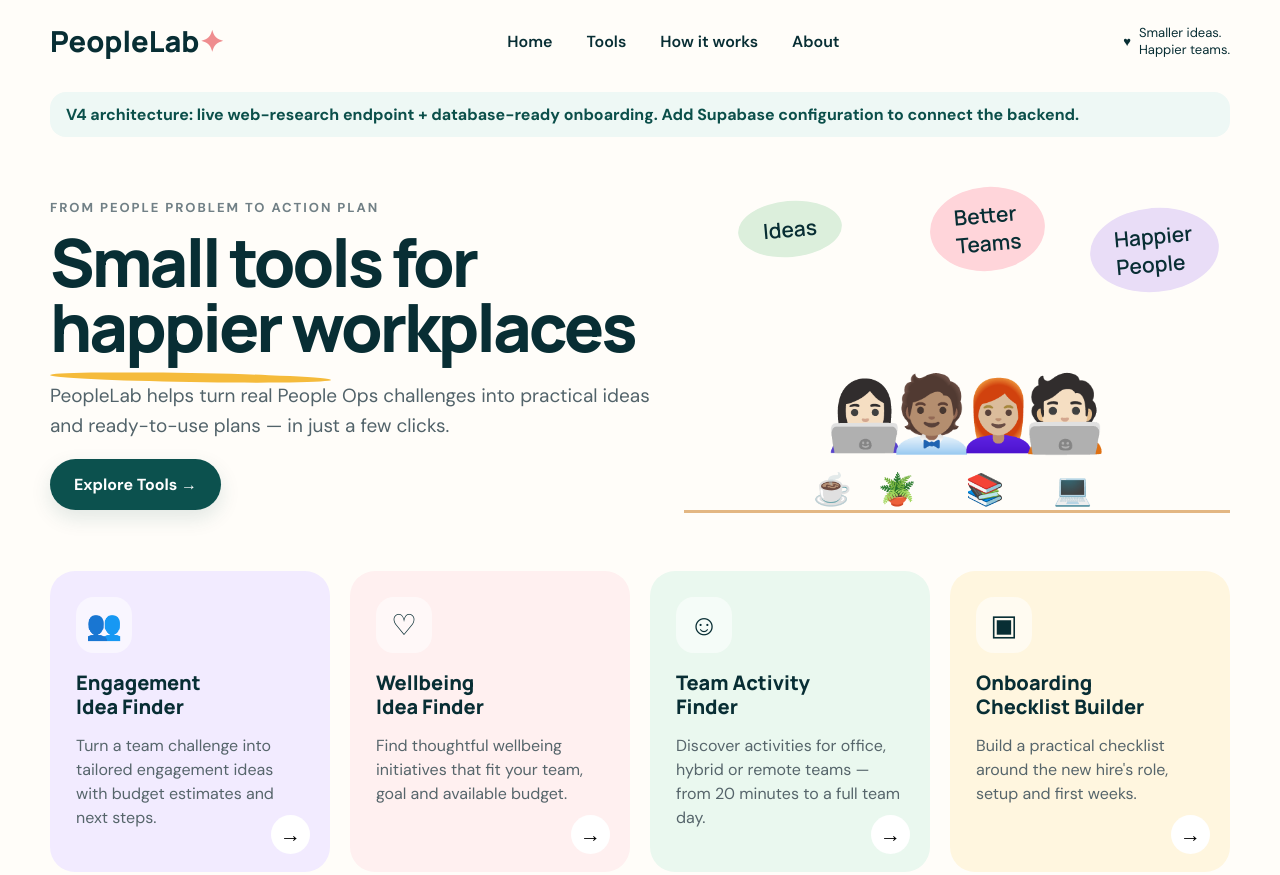
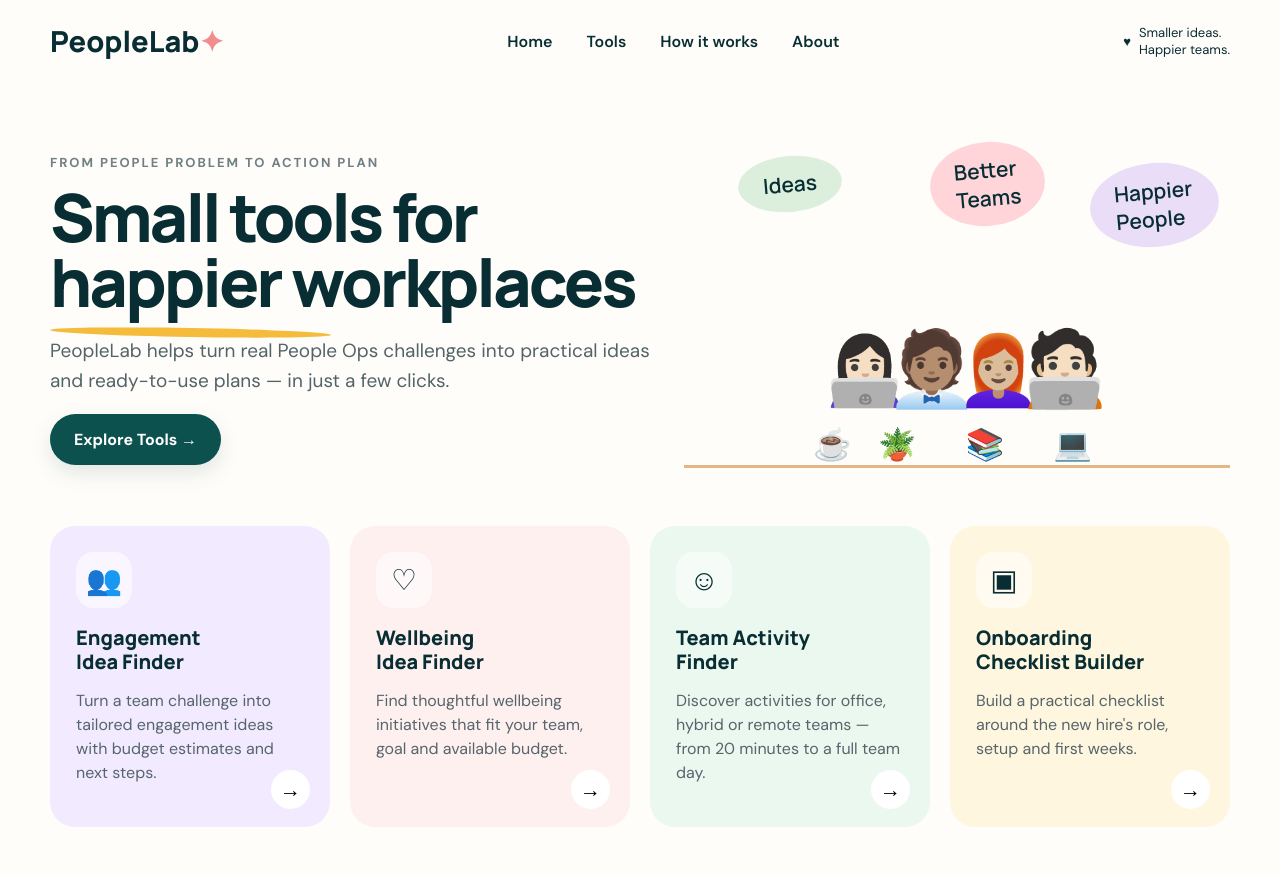
Before and after one commit to verikomaisuradze2001-lab/peoplelab, a website built with Vite: page index.html in a window 1280 px wide. Shown: the top 875 px of the page. Built offline with nearby package versions, Linux system fonts and the light colour scheme; no server answers.

Commit message:
Remove development banner

```diff
--- a/index.html
+++ b/index.html
@@ -1,6 +1,6 @@
 <!doctype html><html lang="en"><head><meta charset="utf-8"><meta name="viewport" content="width=device-width,initial-scale=1"><title>PeopleLab — From people problem to action plan</title><meta name="description" content="Practical People Ops tools for engagement, wellbeing, team activities and onboarding."><link rel="preconnect" href="https://fonts.googleapis.com"><link rel="preconnect" href="https://fonts.gstatic.com" crossorigin><link href="https://fonts.googleapis.com/css2?family=DM+Sans:wght@400;500;600;700&family=Manrope:wght@600;700;800&display=swap" rel="stylesheet"></head><body>
 <header class="nav wrap"><a class="brand" href="#top">PeopleLab<span>✦</span></a><nav><a href="#top">Home</a><a href="#tools">Tools</a><a href="#how">How it works</a><a href="#about">About</a></nav><span class="mini">♥ <span>Smaller ideas.<br>Happier teams.</span></span></header>
-<main id="top"><div class="wrap" style="margin-top:10px"><div style="padding:12px 16px;border-radius:16px;background:#eef8f5;color:#0b4f4a;font-weight:700">V4 architecture: live web-research endpoint + database-ready onboarding. Add Supabase configuration to connect the backend.</div></div><section class="hero wrap"><div class="hero-copy"><p class="eyebrow">FROM PEOPLE PROBLEM TO ACTION PLAN</p><h1>Small tools for<br><span>happier workplaces</span></h1><p class="lead">PeopleLab helps turn real People Ops challenges into practical ideas and ready-to-use plans — in just a few clicks.</p><button class="primary" data-scroll="#tools">Explore Tools <b>→</b></button></div><div class="hero-art"><div class="bubble b1">Ideas</div><div class="bubble b2">Better<br>Teams</div><div class="bubble b3">Happier<br>People</div><div class="people">👩🏻‍💻 <span>🧑🏽‍💼</span> 👩🏼‍🦰 <span>🧑🏻‍💻</span></div><div class="desk">☕ 🪴　📚　💻</div></div></section>
+<main id="top"><div class="wrap" style="margin-top:10px"></div><section class="hero wrap"><div class="hero-copy"><p class="eyebrow">FROM PEOPLE PROBLEM TO ACTION PLAN</p><h1>Small tools for<br><span>happier workplaces</span></h1><p class="lead">PeopleLab helps turn real People Ops challenges into practical ideas and ready-to-use plans — in just a few clicks.</p><button class="primary" data-scroll="#tools">Explore Tools <b>→</b></button></div><div class="hero-art"><div class="bubble b1">Ideas</div><div class="bubble b2">Better<br>Teams</div><div class="bubble b3">Happier<br>People</div><div class="people">👩🏻‍💻 <span>🧑🏽‍💼</span> 👩🏼‍🦰 <span>🧑🏻‍💻</span></div><div class="desk">☕ 🪴　📚　💻</div></div></section>
 <section id="tools" class="tools wrap"><article class="tool lavender"><div class="icon">👥</div><h3>Engagement<br>Idea Finder</h3><p>Turn a team challenge into tailored engagement ideas with budget estimates and next steps.</p><button data-open="engagement">→</button></article><article class="tool blush"><div class="icon">♡</div><h3>Wellbeing<br>Idea Finder</h3><p>Find thoughtful wellbeing initiatives that fit your team, goal and available budget.</p><button data-open="wellbeing">→</button></article><article class="tool mint"><div class="icon">☺</div><h3>Team Activity<br>Finder</h3><p>Discover activities for office, hybrid or remote teams — from 20 minutes to a full team day.</p><button data-open="activity">→</button></article><article class="tool cream"><div class="icon">▣</div><h3>Onboarding<br>Checklist Builder</h3><p>Build a practical checklist around the new hire's role, setup and first weeks.</p><button data-open="onboarding">→</button></article></section>
 <section id="how" class="how wrap"><h2>How it works</h2><div class="steps"><div><i>1</i><h4>Choose a tool</h4><p>Pick the People area you want to improve.</p></div><div><i>2</i><h4>Add your context</h4><p>Use suggested options or type your own details.</p></div><div><i>3</i><h4>Get tailored ideas</h4><p>See practical suggestions, rationale and estimated cost.</p></div><div><i>4</i><h4>Turn ideas into action</h4><p>Follow clear next steps or use your generated checklist.</p></div></div></section>
 <section id="about" class="about wrap"><div><p class="eyebrow">WHY PEOPLELAB?</p><h2>Less searching.<br>More useful action.</h2></div><p>Project-management tools help you track work. PeopleLab is designed for the step before that: deciding <strong>what to do</strong> about a People challenge, understanding why it fits, and turning the idea into a practical plan.</p></section></main>
```
